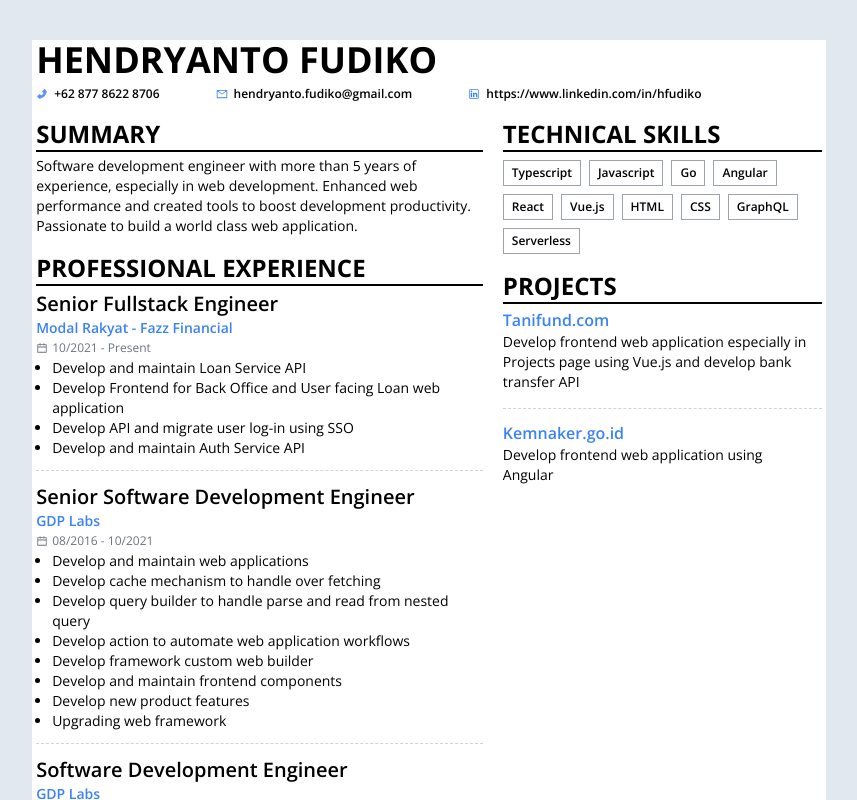
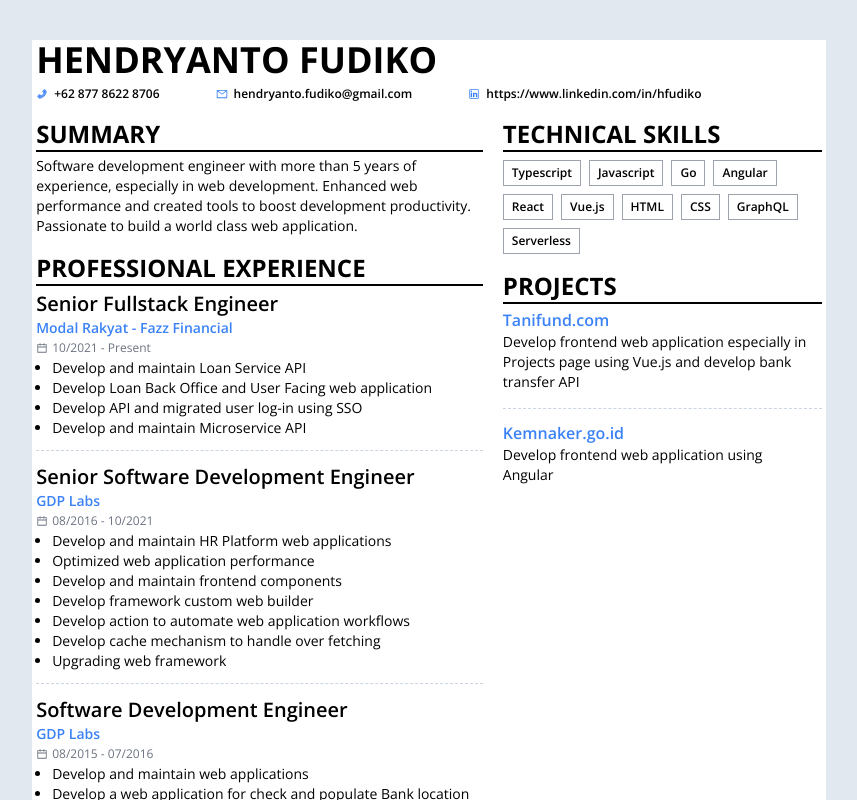
Before and after one commit to hendryfoe/nextjs-resume, a Next.js app: page / in a window 1280 px wide. Shown: the top 800 px of the page, without its empty margins (211-1068 px from the left). Built offline with nearby package versions, Linux system fonts and the light colour scheme.

Commit message:
feat: updating content

```diff
--- a/pages/index.tsx
+++ b/pages/index.tsx
@@ -54,9 +54,9 @@ const Home: NextPage = () => {
                     </div>
                     <ul className="list-disc ml-4">
                       <li>Develop and maintain Loan Service API</li>
-                      <li>Develop Frontend for Back Office and User facing Loan web application</li>
-                      <li>Develop API and migrate user log-in using SSO</li>
-                      <li>Develop and maintain Auth Service API</li>
+                      <li>Develop Loan Back Office and User Facing web application</li>
+                      <li>Develop API and migrated user log-in using SSO</li>
+                      <li>Develop and maintain Microservice API</li>
                     </ul>
                   </section>
                   <section className="py-3">
@@ -67,13 +67,12 @@ const Home: NextPage = () => {
                       <span>08/2016 - 10/2021</span>
                     </div>
                     <ul className="list-disc ml-4">
-                      <li>Develop and maintain web applications</li>
+                      <li>Develop and maintain HR Platform web applications</li>
+                      <li>Optimized web application performance</li>
+                      <li>Develop and maintain frontend components</li>
+                      <li>Develop framework custom web builder</li>
+                      <li>Develop action to automate web application workflows</li>
                       <li>Develop cache mechanism to handle over fetching</li>
-                      <li>Develop query builder to handle parse and read from nested query</li>
-                      <li>Develop action to automate web application workflows</li>
-                      <li>Develop framework custom web builder</li>
-                      <li>Develop and maintain frontend components</li>
-                      <li>Develop new product features</li>
                       <li>Upgrading web framework</li>
                     </ul>
                   </section>
@@ -90,7 +89,7 @@ const Home: NextPage = () => {
                         Develop a web application for check and populate Bank location and resources management data
                         with Google Maps
                       </li>
-                      <li>Develop new product features</li>
+                      <li>Develop HR Platform web application</li>
                     </ul>
                   </section>
                   <section className="py-3">
```
